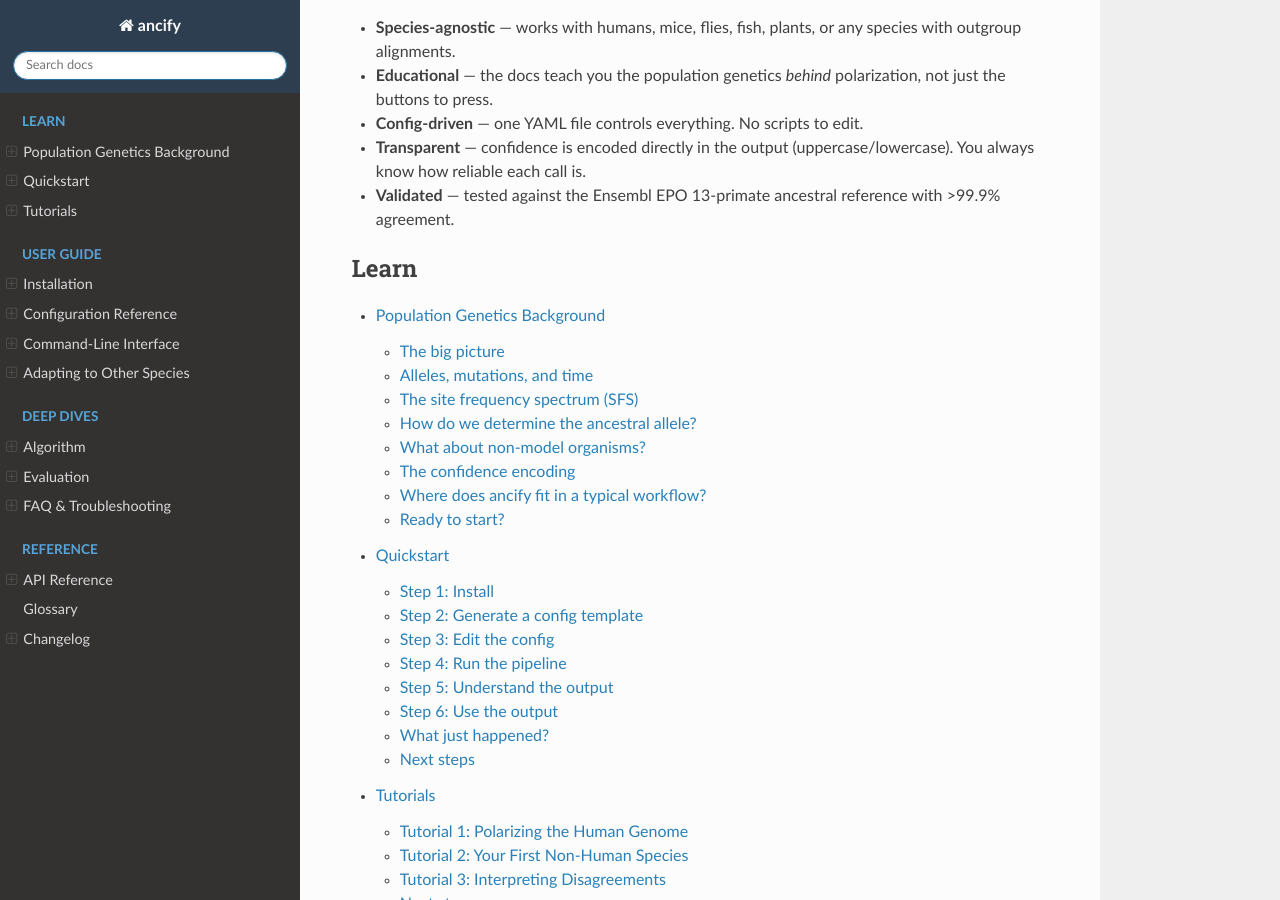
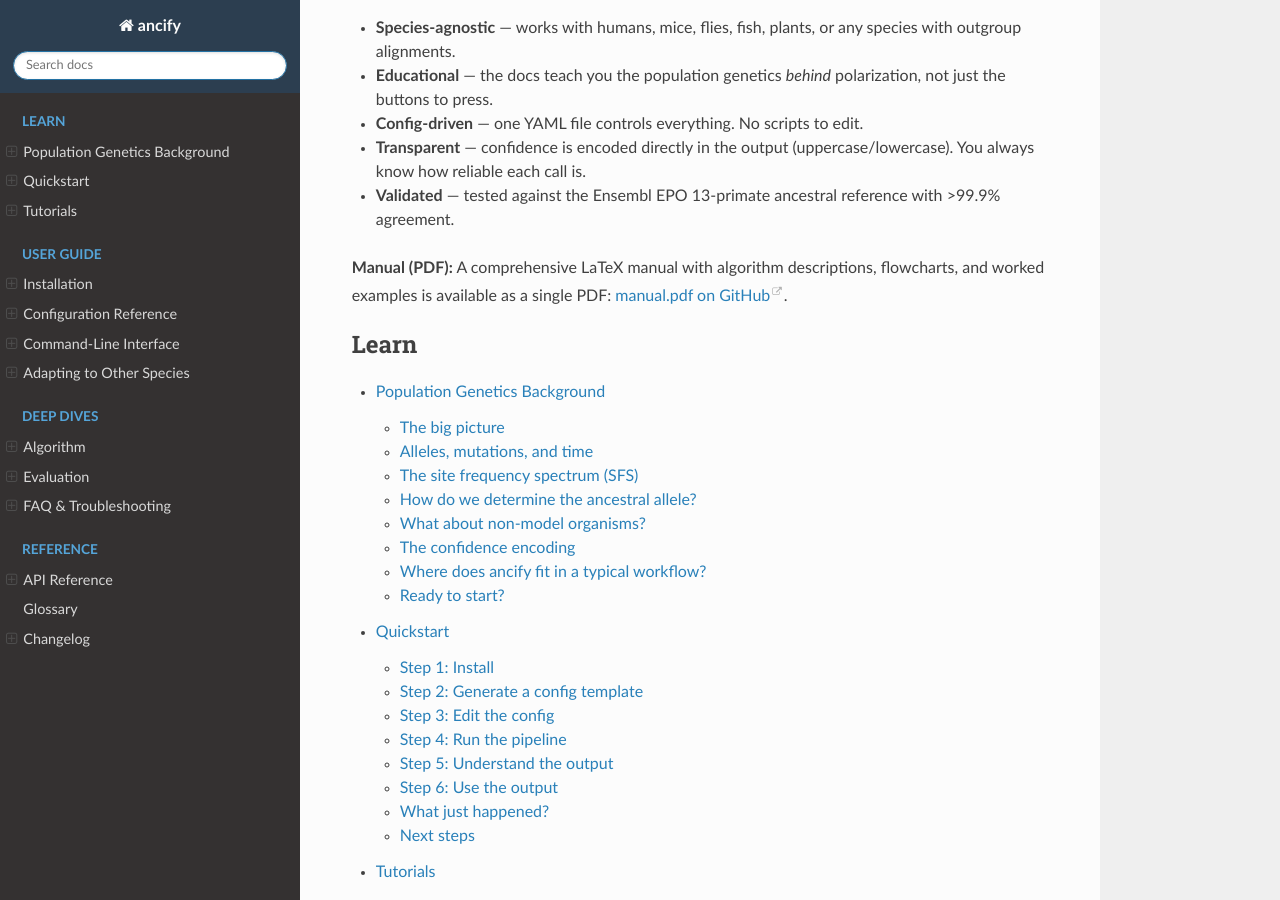
Before and after one commit to kevinkorfmann/ancify, a Sphinx documentation site: the page built from docs/index.rst, in a window 1280 px wide and 900 px high, scrolled down 875 px. Built offline with Sphinx 7.4.7 and the Read the Docs theme 3.1.0, drawn with Linux system fonts in a browser that asks for light colours.

Commit message:
Add PDF manual to repo and link from docs and README
Co-authored-by: Cursor <cursoragent@cursor.com>

```diff
--- a/docs/index.rst
+++ b/docs/index.rst
@@ -46,6 +46,8 @@ Why ancify?
 - **Transparent** — confidence is encoded directly in the output (uppercase/lowercase). You always know how reliable each call is.
 - **Validated** — tested against the Ensembl EPO 13-primate ancestral reference with >99.9% agreement.
 
+**Manual (PDF):** A comprehensive LaTeX manual with algorithm descriptions, flowcharts, and worked examples is available as a single PDF: `manual.pdf on GitHub <https://github.com/kevinkorfmann/ancify/raw/main/docs/manual.pdf>`_.
+
 
 .. toctree::
    :maxdepth: 2
```
Also changed, not shown: README.md (+4 -3 lines), docs/quickstart.md (+1 -0 lines), 1 other file.
